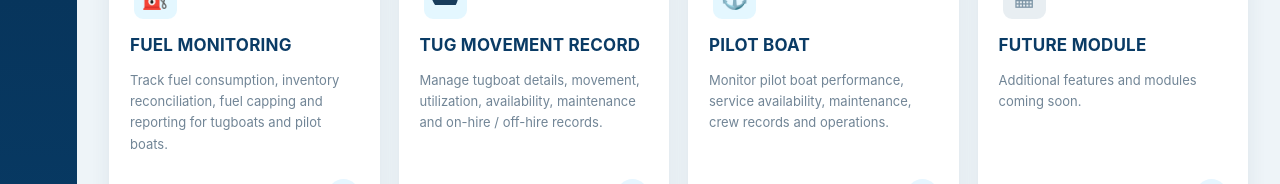
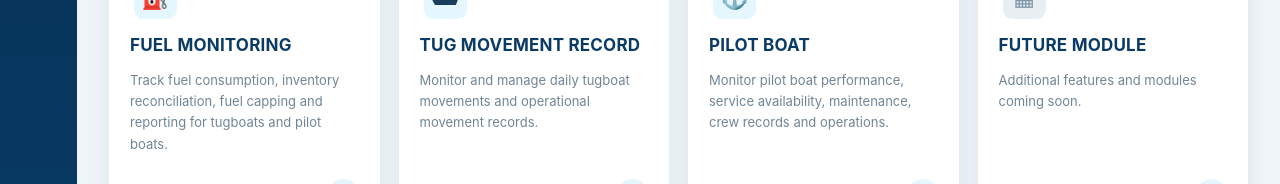
Before and after one commit to towage-ptp/dashboard, a plain HTML site: page index.html in a window 1280 px wide. Shown: the part 606-790 px from the top of the page. Drawn offline with Linux system fonts and the light colour scheme.

Commit message:
Align Tug Movement Record description with movement-only data

```diff
--- a/index.html
+++ b/index.html
@@ -23,7 +23,7 @@ body.dark .theme-toggle{background:#1a4766;color:#f5e6a0;border-color:#3d6b8c}
 <section class="hero"><div class="hero-content"><div class="rule"></div><p>Welcome to</p><h1>TOWAGE<br><span>DIGITAL HUB</span></h1><small>REAL-TIME DATA · OPERATIONAL INSIGHTS · SAFER OPERATIONS</small></div></section>
 <section class="modules" aria-label="Digital Hub modules">
 <article class="module" id="fuel"><div class="photo fuel"></div><div class="module-icon">⛽</div><div class="module-body"><h2>FUEL MONITORING</h2><p>Track fuel consumption, inventory reconciliation, fuel capping and reporting for tugboats and pilot boats.</p><a class="access" href="https://script.google.com/macros/s/AKfycbz5hETKzzKBKgcmN5sI9cW4EPDsMXps6wW3HcFWjYm6xObdG9SQ8XaARdXwuA7U8pLZ4Q/exec" target="_blank" rel="noopener noreferrer" aria-label="Open Fuel Monitoring dashboard">Access Module <span class="arrow">➜</span></a></div></article>
-<article class="module" id="tug"><div class="photo tug"></div><div class="module-icon">⛴</div><div class="module-body"><h2>TUG MOVEMENT RECORD</h2><p>Manage tugboat details, movement, utilization, availability, maintenance and on-hire / off-hire records.</p><a class="access" href="https://script.google.com/macros/s/AKfycbwYFPoRvxokdonzCctOYKUe165uXUUNblqcnyyLH5KNWf2eK44DEfJRYSAay4sBKteh/exec" target="_blank" rel="noopener noreferrer" aria-label="Open Tug Record dashboard">Access Module <span class="arrow">➜</span></a></div></article>
+<article class="module" id="tug"><div class="photo tug"></div><div class="module-icon">⛴</div><div class="module-body"><h2>TUG MOVEMENT RECORD</h2><p>Monitor and manage daily tugboat movements and operational movement records.</p><a class="access" href="https://script.google.com/macros/s/AKfycbwYFPoRvxokdonzCctOYKUe165uXUUNblqcnyyLH5KNWf2eK44DEfJRYSAay4sBKteh/exec" target="_blank" rel="noopener noreferrer" aria-label="Open Tug Record dashboard">Access Module <span class="arrow">➜</span></a></div></article>
 <article class="module" id="pilot"><div class="photo pilot"></div><div class="module-icon">⚓</div><div class="module-body"><h2>PILOT BOAT</h2><p>Monitor pilot boat performance, service availability, maintenance, crew records and operations.</p><button class="access" data-module="pilot">Access Module <span class="arrow">➜</span></button></div></article>
 <article class="module future" id="future"><div class="photo futurephoto">＋</div><div class="module-icon">▦</div><div class="module-body"><h2>FUTURE MODULE</h2><p>Additional features and modules coming soon.</p><button class="access" disabled>Coming Soon <span class="arrow">➜</span></button></div></article>
 </section><section class="benefits"><div class="benefit"><span class="benefit-icon">▤</span><div><strong>Centralised Data</strong><p>One platform for all towage operations.</p></div></div><div class="benefit"><span class="benefit-icon">▥</span><div><strong>Operational Insights</strong><p>Support better decision making.</p></div></div><div class="benefit"><span class="benefit-icon">♢</span><div><strong>Efficient &amp; Reliable</strong><p>Enhance operational performance.</p></div></div></section><footer>TOWAGE DIGITAL HUB · Marine Services</footer></main></div>
```
